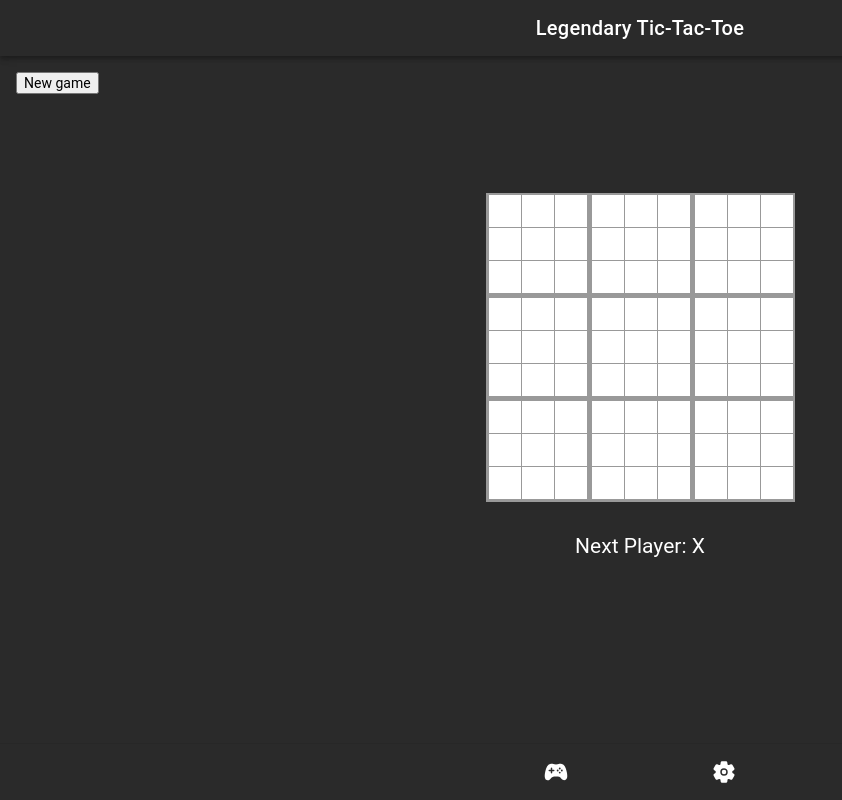
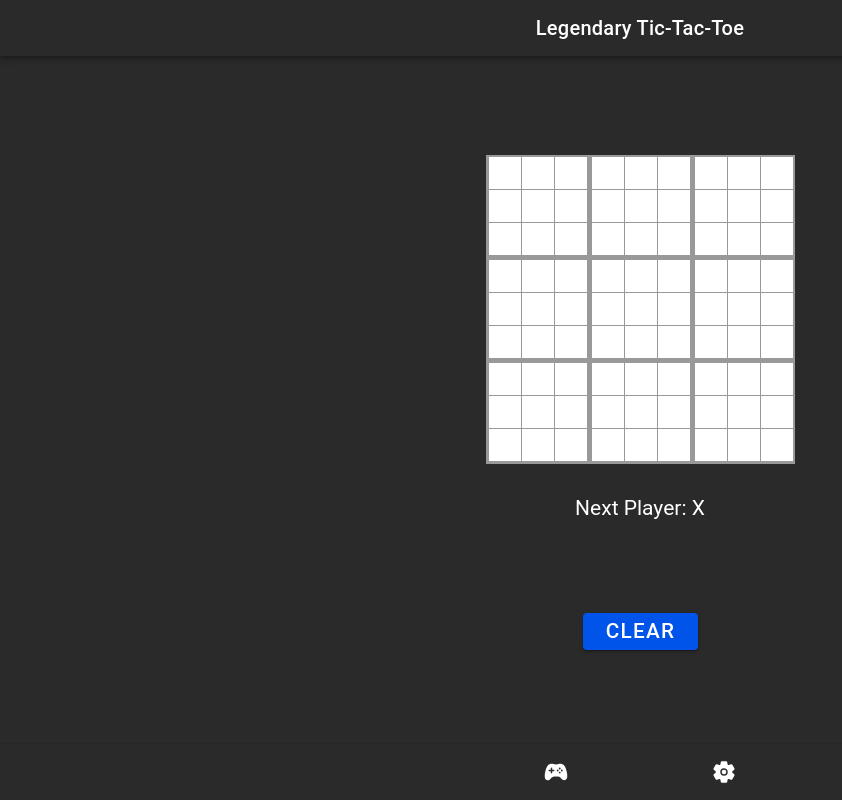
Before and after one commit to erikthegamer1242/legendary-tic-tac-toe, a React (Vite) app: page /game in a window 1280 px wide. Shown: the whole page, without its empty margins (0-842 px from the left). Built offline with nearby package versions, Linux system fonts and the light colour scheme; no server answers.

Commit message:
Button "Clear"

```diff
--- a/src/components/SettingsForm.jsx
+++ b/src/components/SettingsForm.jsx
@@ -1,5 +1,4 @@
 import React from 'react';
-import { useTranslation } from 'react-i18next';
 export default class SettingsForm extends React.Component
 {
     constructor(props)
@@ -22,7 +21,7 @@ export default class SettingsForm extends React.Component
     {
         return (
             <form onSubmit={this.handleSubmit}>
-                <input type="submit" value="New game" />
+                <input type="submit" className='button' value="New game" />
             </form>
         );
     }
--- a/src/pages/GamePage.jsx
+++ b/src/pages/GamePage.jsx
@@ -3,7 +3,8 @@ import SettingsForm from '../components/SettingsForm.jsx';
 import Game from '../components/Game.jsx';
 import './gamePage.css';
 import { clearBoard } from '../util/db.jsx';
-
+import { IonButton, IonText } from '@ionic/react';
+import Board from './../components/Board';
 export default class GamePage extends React.Component
 {
     constructor(props)
@@ -32,10 +33,11 @@ export default class GamePage extends React.Component
     {
         return (
             <div className="app stretch-to-bottom">
-                <SettingsForm defaultValues={this.state} submitCallback={this.newGame} /><br/>
                 <Game match={this.state.matchID}
                     size={3}
                     renderInfo={true} />
+                <IonButton className='button' onClick={() =>this.newGame(3)} color="primary" size="default">Clear</IonButton>
+                <br/>
             </div>
         );
     }
--- a/src/pages/gamePage.css
+++ b/src/pages/gamePage.css
@@ -51,11 +51,11 @@ ol, ul {
     border: 2px solid #999;
     float: left;
 }
-.dark {
-    background-color: black;
-    color: white;
+.button {
+
+    /* center in parent but leave width to auto */
+    margin: 0 auto;
+    display: block;
+    padding: 10px 20px;
+    width: fit-content;
 }
-.light{
-    background-color:white;
-    color: black;
-}
```
